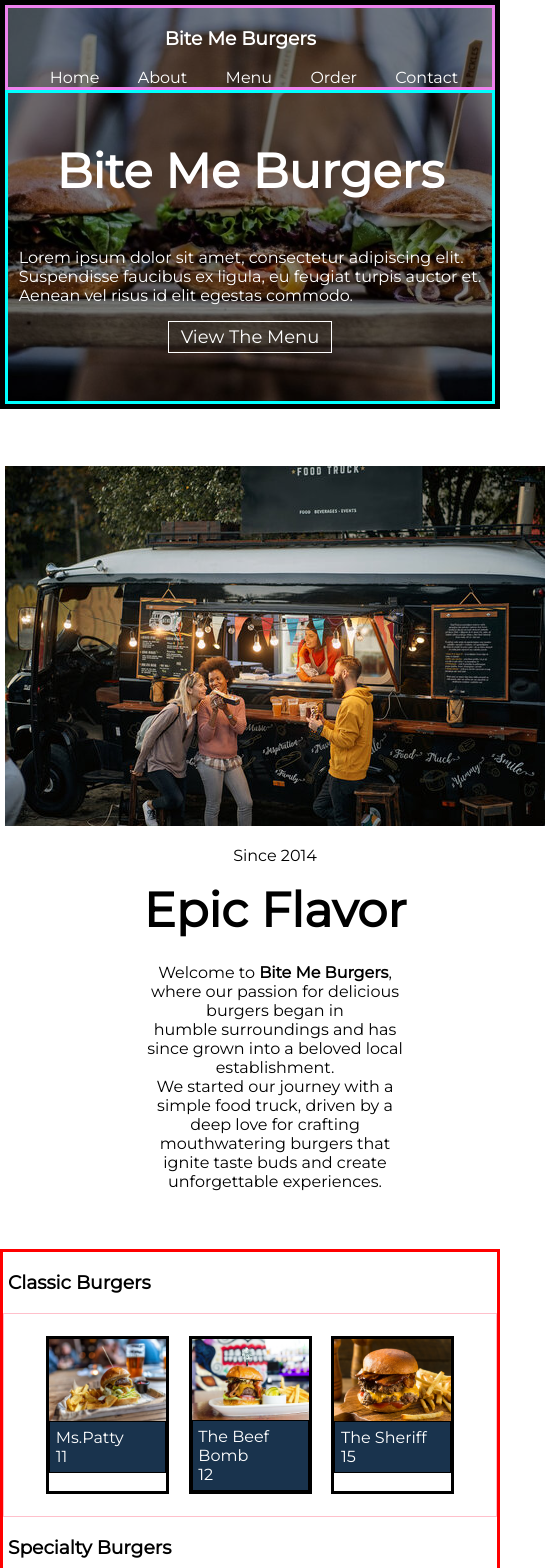
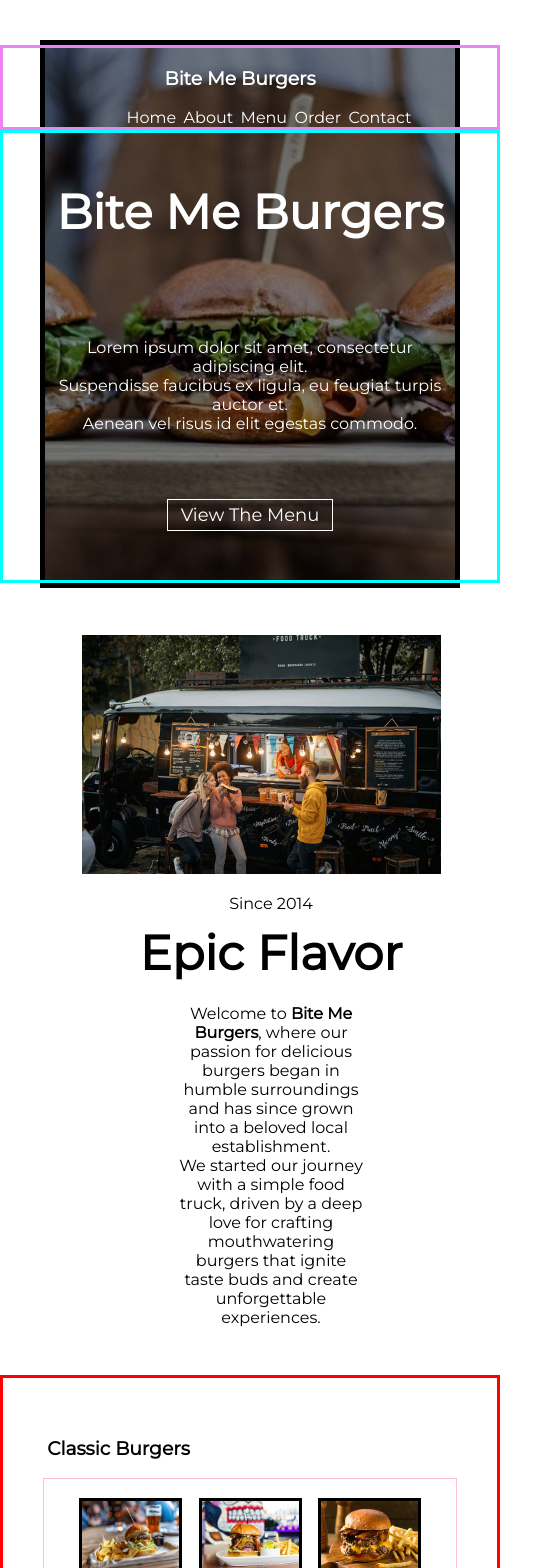
Before and after one commit to zznieves/e-commerce-website, a React (Create React App) app: page / in a window 390 px wide. Shown: the top 1568 px of the page, 545 px wide, since content can reach past the window. Built offline with nearby package versions, Linux system fonts and the light colour scheme.

Commit message:
fixed dynamic layout for website to adjust to mobile screen sizes

```diff
--- a/src/App.css
+++ b/src/App.css
@@ -48,7 +48,6 @@
   flex-direction: column;
   align-items: center;
 
-  flex: 1 0 0;
 }
 
 /* Header Component ruleset */
@@ -309,26 +308,48 @@
 
 @media screen and (max-width: 1000px) {
 
-  .app-body {
+  html {
     min-width: 500px;
   }
+
+  .app-body {
+    padding: 40px;
+  }
+
+  /* Header */
 
   .header-top {
     flex-direction: column;
     align-items: center;
+
+    min-width: 500px;
+  }
+
+  .header-bottom {
+    min-width: 500px;
+  }
+
+  .header-bottom > p {
+    padding: 10%;
+    text-align: center;
   }
 
   .navBar {
-    padding-right: 30%;
+
+    padding-right: 40%;
+
+    width: 50%;
   }
 
-  .navBar > a {
-    text-align: center;
-  }
+  /* AboutUs */
 
   .AboutUs {
     flex-direction: column;
-    justify-content: center;
+    align-items: center;
+  }
+
+  .aboutUsPhoto > img {
+    width: 100%;
   }
 
   .aboutUsText {
@@ -340,10 +361,25 @@
     text-align: center;
   }
 
+  /* Menu */
+
+  .menu {
+
+    min-width: 500px;
+    padding: 40px;
+  }
+
+  /* Location */
+
   .location {
     flex-direction: column;
 
     align-items: center;
+
+    min-width: 500px;
+
+    padding: 40px;
+
   }
 
   .location-info {
```
